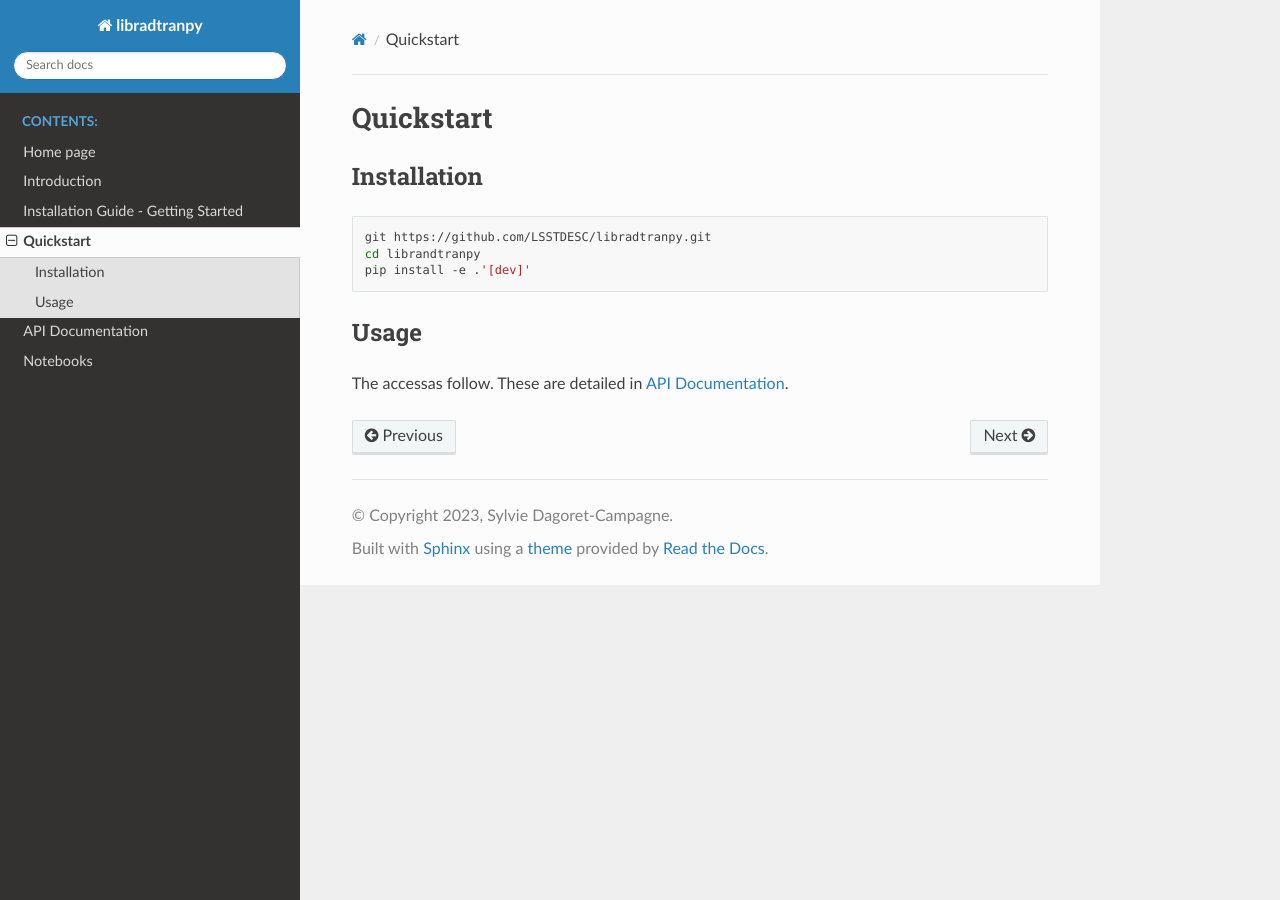
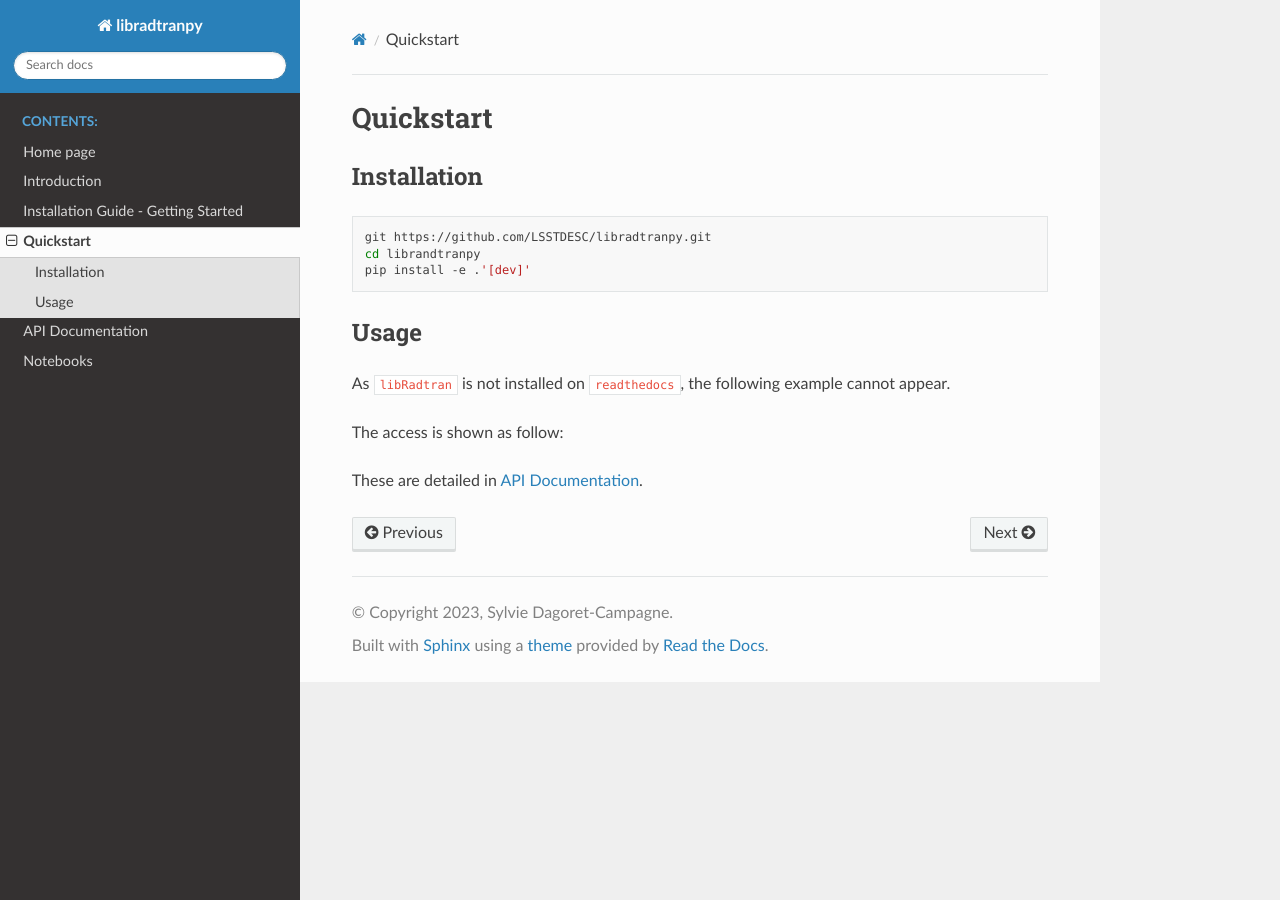
Before and after one commit to LSSTDESC/libradtranpy, a Sphinx documentation site: the page built from docs/quickstart.rst, in a window 1280 px wide. Built offline with Sphinx 7.4.7 and the Read the Docs theme 2.0.0, drawn with Linux system fonts in a browser that asks for light colours; the version number could not be read and is left out.

Commit message:
18 solve the fact that libradtrandir is unknown in readthedoc computer (#20)
* correct

* update

```diff
--- a/docs/conf.py
+++ b/docs/conf.py
@@ -62,6 +62,10 @@ master_doc = "index"  # This assumes that sphinx-build is called from the root d
 html_show_sourcelink = False  # Remove 'view source code' from top of page (for html, not python)
 add_module_names = False # Remove namespaces from class/method signatures
 
+# readthedocs ne peut pas fournir l'API de ce module car libradtran ne peut pas être
+# installé sur readthedoc
+# autodoc_mock_imports = ['libradtranpy.libsimulateVisible']
+
 autoapi_type = "python"
 autoapi_dirs = ["../src"]
 autoapi_ignore = ["*/__main__.py", "*/_version.py"]
--- a/docs/quickstart.rst
+++ b/docs/quickstart.rst
@@ -16,7 +16,11 @@ Installation
 Usage
 -----
 
-The accessas follow.
+As ``libRadtran`` is not installed on ``readthedocs``, the following example
+cannot appear.
+
+The access is shown as follow:
+
 These are detailed in :doc:`apidocs`.
 
 .. code::
```
Also changed, not shown: README.md (+4 -2 lines), docs/apidocs.rst (+8 -0 lines).
